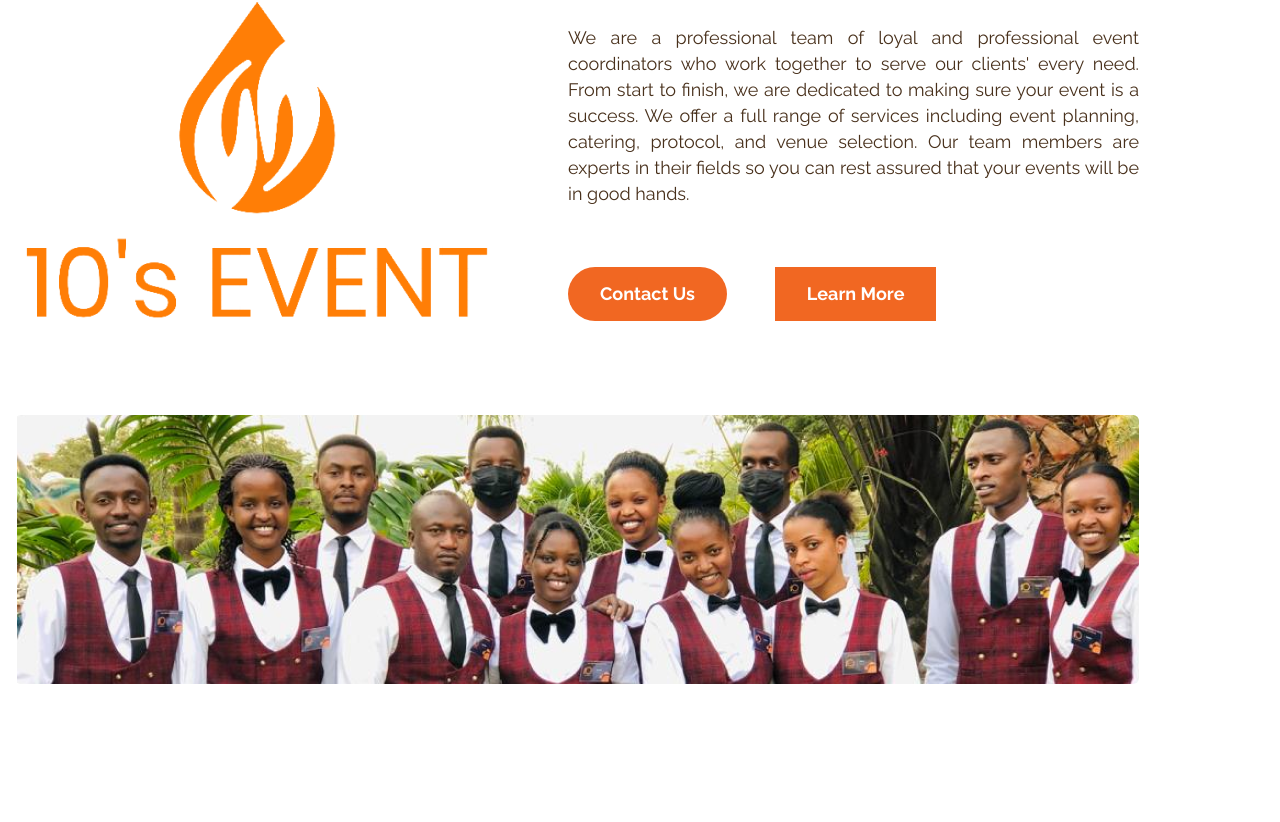
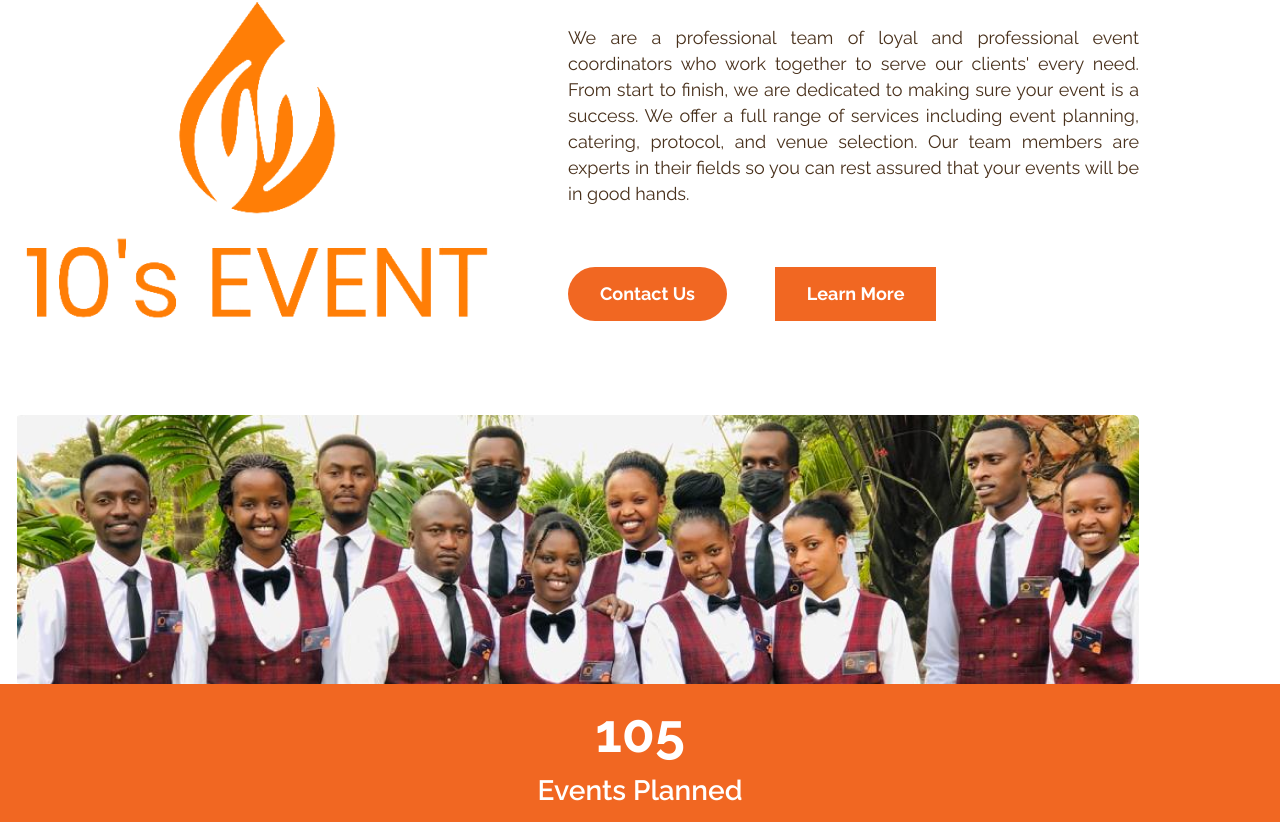
Before and after one commit to Roni006/10sEvent, a React (Vite) app: page / in a window 1280 px wide. Shown: the part 2366-3188 px from the top of the page. Before the commit the page ends 3050 px from the top, so only its background shows below. Built offline with nearby package versions, Linux system fonts and the light colour scheme.

Commit message:
created experience section in about components

```diff
--- a/src/pages/About.jsx
+++ b/src/pages/About.jsx
@@ -55,8 +55,15 @@ const About = () => {
             </div>
           </div>
         </Container>
-        <div>
-
+        <div className="bg-[#F16722] p-[14px_75px]">
+          <div className="text-center max-w-[267]">
+            <h3 className="text-white text-[54px] font-raleway font-bold leading-17.5 pb-1.25">
+              105
+            </h3>
+            <p className="text-white leading-8.75 font-raleway text-[28px] font-semibold">
+              Events Planned
+            </p>
+          </div>
         </div>
       </section>
     </>
```
